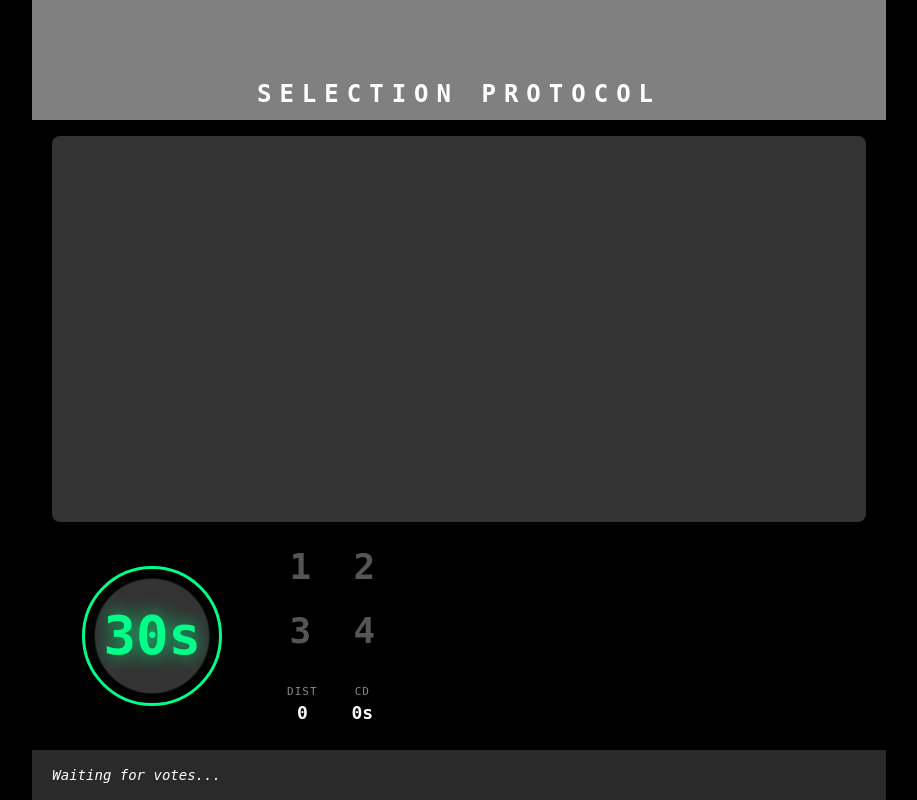
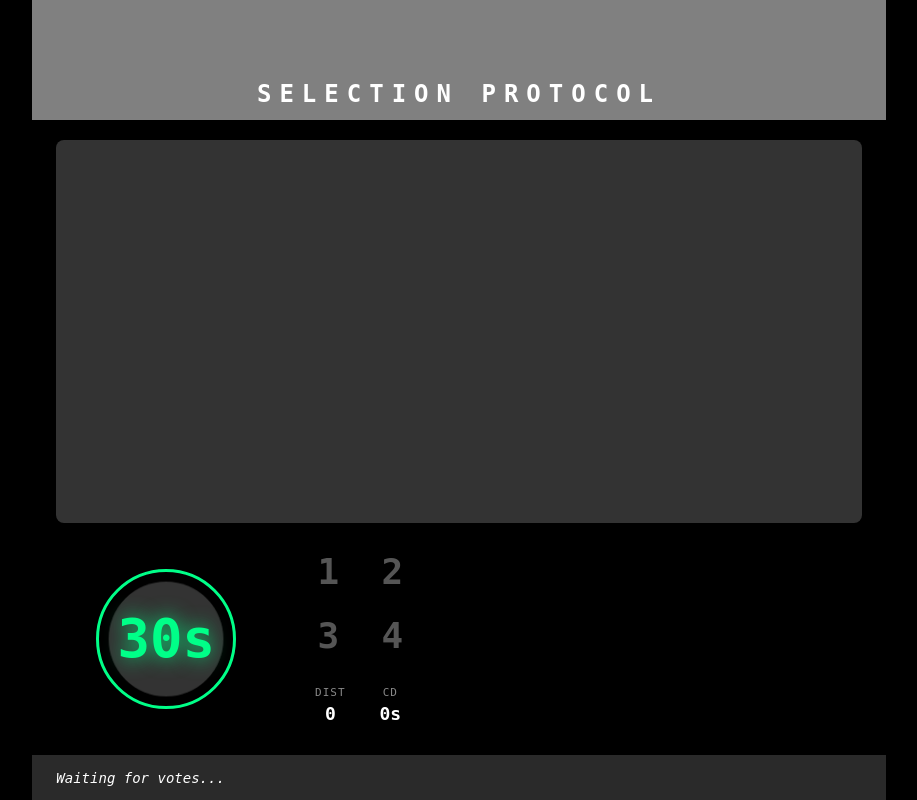
Before and after one commit to ddisisto/selection-protocol, a Flask app: page /overlay in a window 1280 px wide. Shown: the whole page, without its empty margins (181-1098 px from the left). Run offline with Flask 3, Linux system fonts and the light colour scheme; parts of the project's set-up code (start-up, migrations or seed data) failed here and were passed over; some libraries are stand-ins or nearby versions.

Commit message:
Polish layout spacing and visual hierarchy
Refine spacing, sizing, and alignment across all overlay sections.
Ensure balanced proportions and clean visual hierarchy.

- Adjust command log: tighter padding (space-3), larger margins (space-6)
- Add overflow-x: hidden to prevent horizontal scroll
- Reduce min-height to 150px for better proportions
- Increase bottom row pie area: 200px → 220px (better pie prominence)
- Increase bottom row gap: space-5 → space-6
- Standardize horizontal padding: space-6 throughout
- Widgets area: reduce gap to space-3, align flex-start
- Footer: reduce height to 45px, increase gap to space-5
- Ensure consistent spacing tokens across sections

Test: Visual review of layout proportions and spacing

🤖 Generated with [Claude Code](https://claude.com/claude-code)

Co-Authored-By: Claude <noreply@anthropic.com>

```diff
--- a/src/static/overlay.css
+++ b/src/static/overlay.css
@@ -61,18 +61,19 @@
 .content-command-log {
     flex: 1;
     overflow-y: auto;
+    overflow-x: hidden;
     background: var(--color-bg-elevated);
-    padding: var(--space-4);
-    margin: var(--space-4) var(--space-5) 0 var(--space-5);
+    padding: var(--space-3);
+    margin: var(--space-5) var(--space-6) 0 var(--space-6);
     border-radius: var(--radius-lg);
-    min-height: 200px;
+    min-height: 150px;
 }
 
 .content-bottom-row {
     display: grid;
-    grid-template-columns: 200px 1fr;
-    gap: var(--space-5);
-    padding: var(--space-4) var(--space-5);
+    grid-template-columns: 220px 1fr;
+    gap: var(--space-6);
+    padding: var(--space-5) var(--space-6);
     align-items: center;
     flex-shrink: 0;
 }
@@ -86,18 +87,19 @@
 .widgets-area {
     display: flex;
     flex-direction: column;
-    gap: var(--space-4);
+    gap: var(--space-3);
     justify-content: center;
+    align-items: flex-start;
 }
 
 .content-footer-ticker {
-    height: 50px;
+    height: 45px;
     background: var(--color-bg-tertiary);
-    padding: var(--space-3) var(--space-5);
+    padding: var(--space-3) var(--space-6);
     display: flex;
     align-items: center;
     justify-content: space-between;
-    gap: var(--space-4);
+    gap: var(--space-5);
     flex-shrink: 0;
     border-top: 1px solid var(--color-border);
 }
```
